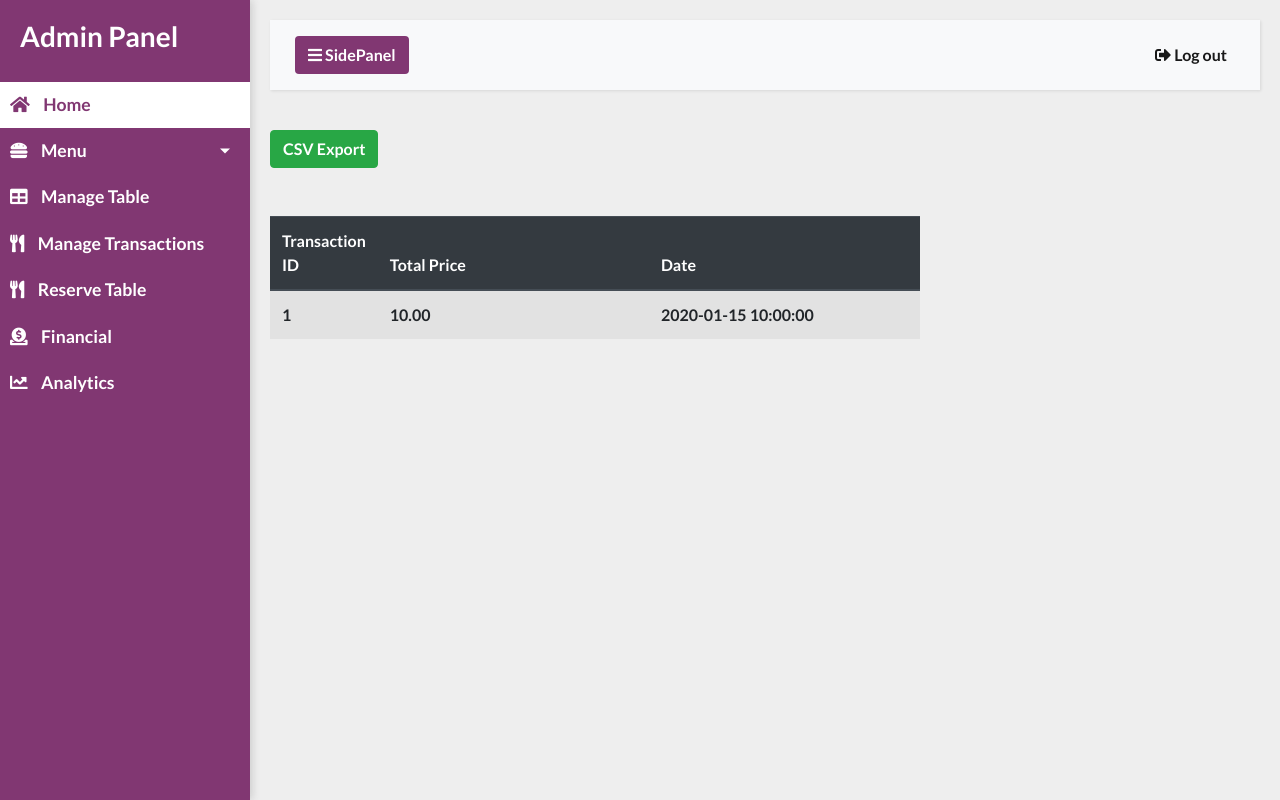
After one commit to TeradonGenesis/FoodSmith-Cafe-POS-System, a PHP site: page /cms/manage-transactions.php in a window 1280 px wide. The commit adds this page. Run offline with PHP 8.4, Linux system fonts and the light colour scheme; tables that the repository leaves empty hold one stand-in row (values such as "Sample post"); some libraries are stand-ins or nearby versions.

Commit message:
DARREN 100085926
Created transactions page, interface, and CSV export button.

```diff
--- /dev/null
+++ b/cms/manage-transactions.php
@@ -0,0 +1,58 @@
+<!DOCTYPE html>
+<html lang="en">
+<?php require_once('../connection/connection.php'); ?>
+
+<head>
+    <?php include 'head.php'?>
+    <?php
+        $showTransactions = show($connection,"transaction_listing","trans_id != ''","trans_id");
+        $connection->close();
+    ?>
+</head>
+
+<body>
+
+    <div class="wrapper">
+        <?php include 'sidepanel.php'?>
+        <div id="content">
+
+            <?php include 'nav.php'?>
+
+            <form method="post" action="export.php">
+                <input type="submit" name="export" value="CSV Export" class="btn btn-success"/>
+            </form>
+            <div class="table-container">
+                <div class="row mt-5">
+                    <div class="col-12 col-sm-12 col-md-12 col-lg-8 tab-pane active" id="display">
+                        <table class="table table-borded table-striped" id="categoryTable">
+                            <thead class="thead-dark">
+                                <tr>
+                                    <th class="col-1">Transaction ID</th>
+                                    <th class="col-5">Total Price</th>
+                                    <th class="col-5">Date</th>
+                                </tr>
+                            </thead>
+                            <tbody>
+
+                                <?php foreach($showTransactions as $showTransaction) { ?>
+                                <tr>
+                                    <td class="col-1"><?php echo $showTransaction['trans_id']?></td>
+                                    <td class="col-5"><?php echo $showTransaction['total_price']?></td>
+                                    <td class="col-5"><?php echo $showTransaction['created_on']?></td>
+                                </tr>
+                                <?php } ?>
+
+                            </tbody>
+                        </table>
+
+                    </div>
+                </div>
+            </div>
+        </div>
+
+    </div>
+    <?php include 'footer.php'?>
+    <script src="../js/manage-category.js"></script>
+</body>
+
+</html>
--- a/cms/sidepanel.php
+++ b/cms/sidepanel.php
@@ -30,6 +30,12 @@
                         Manage Table
                     </a>
                 </li>
+                 <li>
+                    <a href="manage-transactions.php">
+                        <i class="fas fa-utensils"></i>
+                        Manage Transactions
+                    </a>
+                </li>
                 <li>
                     <a href="#">
                         <i class="fas fa-utensils"></i>
```
Also changed, not shown: cms/export.php (added, +15 -0 lines), js/foodordercart.js (added, +8 -0 lines).
